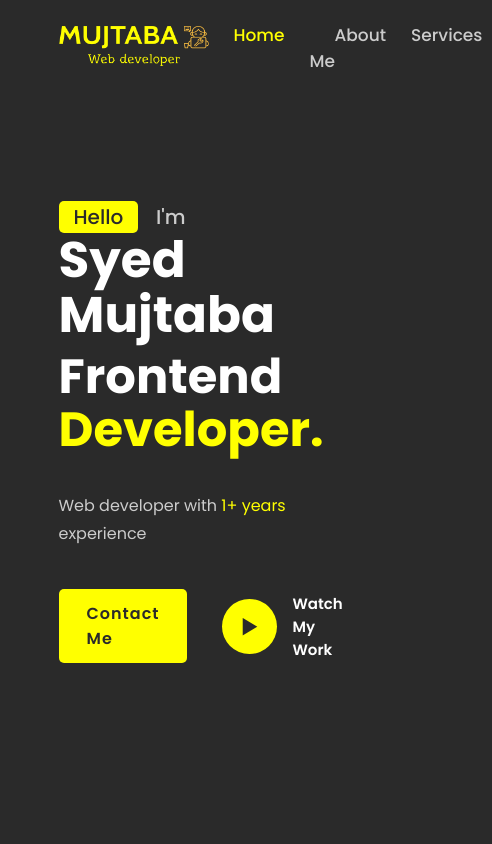
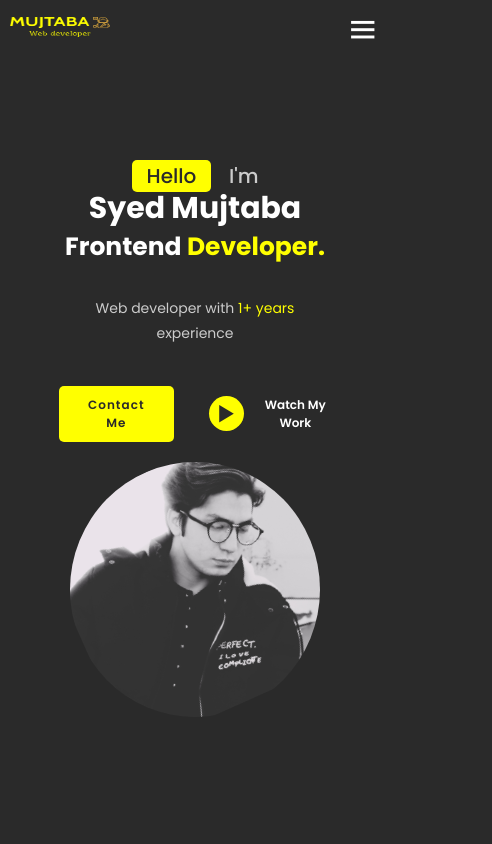
Before and after one commit to Syed-Mujtaba-Mussavi/portfolio-mujtaba, a plain HTML site: page index.html in a window 390 px wide. Shown: the top 844 px of the page, 492 px wide, since content can reach past the window. Drawn offline with nearby package versions, Linux system fonts and the light colour scheme.

Commit message:
completed the responsiveness of the website

```diff
--- a/index.html
+++ b/index.html
@@ -245,11 +245,7 @@
           <img src="img/portfolio8.PNG" alt="omni-food" />
           <div class="layer">
             <h5>Article-Summarizer</h5>
-            <p>
-              Simplify your reading with summize, an open-source article
-              summarizer that transforms lengthy articles into clear and concise
-              summaries
-            </p>
+            <p>Simplify your reading with summize,</p>
             <a
               href="https://open-ai-article-summarizer.netlify.app/"
               target="_blank"
--- a/script.js
+++ b/script.js
@@ -2,3 +2,11 @@ const header = document.querySelector("header");
 window.addEventListener("scroll", () => {
   header.classList.toggle("sticky", window.scrollY > 100);
 });
+
+let menu = document.querySelector("#menu-icon");
+let navList = document.querySelector(".navlist");
+
+menu.onclick = () => {
+  menu.classList.toggle("bx-x");
+  navList.classList.toggle("open");
+};
--- a/style.css
+++ b/style.css
@@ -442,6 +442,8 @@ form textarea {
   transform: scale(1.1);
   cursor: pointer;
 }
+
+/* Footer section styles */
 .end {
   padding: 2rem 15%;
   display: flex;
@@ -462,3 +464,119 @@ form textarea {
   color: var(--bg-color);
   background: var(--main-color);
 }
+
+/* Media query for responsiving the website */
+@media (max-width: 1480px) {
+  header {
+    padding: 12px 2.5%;
+    transition: 0.1s;
+  }
+  header.sticky {
+    padding: 10px 2.5%;
+    transition: 0.1s;
+  }
+  /* section {
+    padding: 110px 3% 60px;
+  } */
+}
+@media (max-width: 1100px) {
+  :root {
+    --big-font: 3rem;
+    --h2-font: 2.5rem;
+    --p-font: 1.4em;
+  }
+  .home-text h3 {
+    font-size: 2.5rem;
+  }
+  .home {
+    /* height: 87vh; */
+    flex-direction: column;
+    justify-content: space-evenly;
+  }
+  .home-text {
+    text-align: center;
+  }
+  .home-image img {
+    height: 300px;
+  }
+  .btn {
+    font-size: 12px;
+  }
+  .btn2 span i {
+    width: 3.5rem;
+    height: 3.5rem;
+  }
+  .btn2 {
+    font-size: 12px;
+  }
+}
+@media (max-width: 920px) {
+  .about {
+    grid-template-columns: 1fr;
+  }
+  .about-img {
+    text-align: center;
+    order: 2;
+  }
+  .about-img img {
+    width: 100%;
+    height: auto;
+    max-width: 100%;
+  }
+  .contact {
+    grid-template-columns: 1fr;
+  }
+}
+@media (max-width: 820px) {
+  #menu-icon {
+    display: block;
+  }
+  .logo img {
+    width: 10rem;
+    height: 2rem;
+  }
+  .home {
+    flex-direction: column;
+    height: auto;
+    order: 2;
+  }
+  .home-image img {
+    height: 300px;
+  }
+  .navlist {
+    position: absolute;
+    top: -1000px;
+    right: 0;
+    left: 0;
+    display: flex;
+    flex-direction: column;
+    background: var(--bg-color);
+    text-align: left;
+    transition: all 0.45s ease;
+  }
+  .navlist a {
+    display: block;
+    margin: 17px;
+    font-size: 20px;
+    transition: all 0.45s ease;
+    color: var(--text-color);
+  }
+  .navlist a:hover {
+    color: var(--main-color);
+  }
+  .navlist a:active {
+    color: var(--text-color);
+  }
+  .navlist.open {
+    top: 100%;
+  }
+}
+@media (max-width: 425px) {
+  .home-image img {
+    height: 250px;
+  }
+  .btn {
+    font-size: 12px;
+    padding: 10px 24px;
+  }
+}
```
